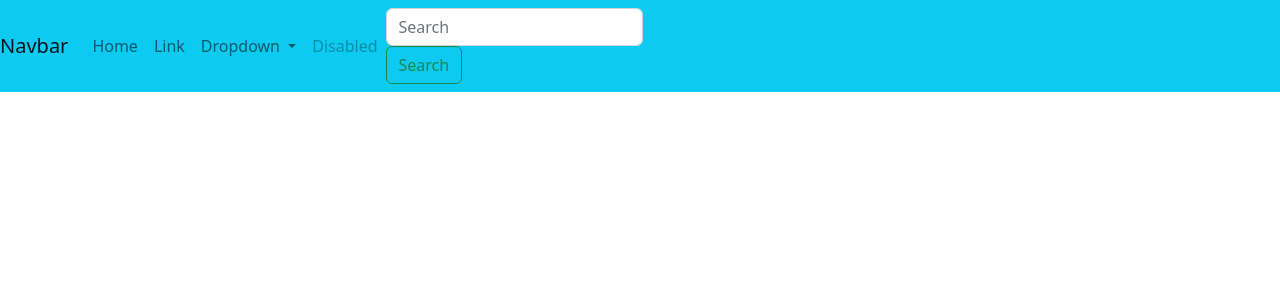
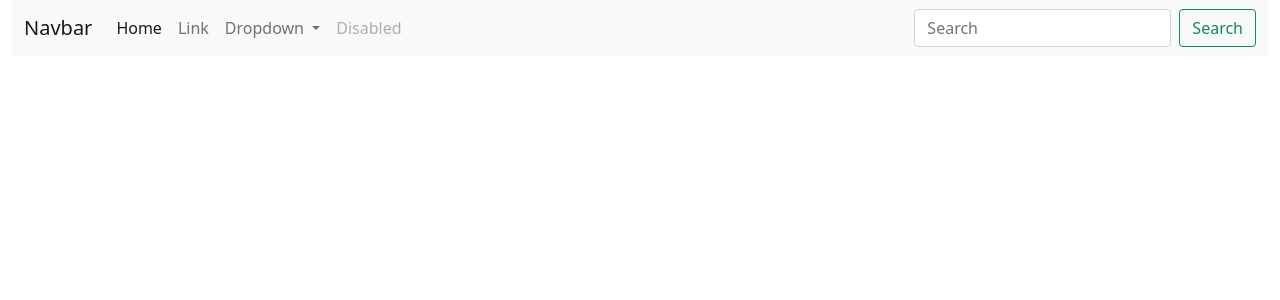
Before and after one commit to theKhan22/PC-Components-Site, a PHP site: page /Home.php in a window 1280 px wide. Shown: the top 300 px of the page. Run offline with PHP 8.4, Linux system fonts and the light colour scheme.

Commit message:
Update Home.php

```diff
--- a/E-Commerce/Home.php
+++ b/E-Commerce/Home.php
@@ -1,54 +1,60 @@
+<!DOCTYPE html>
 <html lang="en">
 <head>
   <meta charset="UTF-8">
   <meta http-equiv="X-UA-Compatible" content="IE=edge">
   <meta name="viewport" content="width=device-width, initial-scale=1.0">
+  <title>Tech Site</title>
+  <!-- bootstrap css link-->
+  <link href="https://cdn.jsdelivr.net/npm/bootstrap@5.1.3/dist/css/bootstrap.min.css" rel="stylesheet" integrity="sha384-1BmE4kWBq78iYhFldvKuhfTAU6auU8tT94WrHftjDbrCEXSU1oBoqyl2QvZ6jIW3" crossorigin="anonymous">
+  <!-- font awesome link-->
+  <link rel="stylesheet" href="https://cdnjs.cloudflare.com/ajax/libs/font-awesome/6.2.0/css/all.min.css" integrity="sha512-xh6O/CkQoPOWDdYTDqeRdPCVd1SpvCA9XXcUnZS2FmJNp1coAFzvtCN9BmamE+4aHK8yyUHUSCcJHgXloTyT2A==" crossorigin="anonymous" referrerpolicy="no-referrer" />
 
-  <title>Home Page</title>
-  <link href="https://cdn.jsdelivr.net/npm/bootstrap@5.2.2/dist/css/bootstrap.min.css" rel="stylesheet" integrity="sha384-Zenh87qX5JnK2Jl0vWa8Ck2rdkQ2Bzep5IDxbcnCeuOxjzrPF/et3URy9Bv1WTRi" crossorigin="anonymous">
-  <link rel="stylesheet" href="https://cdnjs.cloudflare.com/ajax/libs/font-awesome/6.2.0/css/all.min.css" integrity="sha512-xh6O/CkQoPOWDdYTDqeRdPCVd1SpvCA9XXcUnZS2FmJNp1coAFzvtCN9BmamE+4aHK8yyUHUSCcJHgXloTyT2A==" crossorigin="anonymous" referrerpolicy="no-referrer" />
 </head>
 <body>
-  <div class="container-fluid p-0">
-    <nav class="navbar navbar-expand-lg navbar-light bg-info">
+  <div class="container-fluid">
+    <!-- first child-->
+    <nav class="navbar navbar-expand-lg navbar-light bg-light">
+      <div class="container-fluid">
         <a class="navbar-brand" href="#">Navbar</a>
-      <button class="navbar-toggler" type="button" data-toggle="collapse" data-target="#navbarSupportedContent" aria-controls="navbarSupportedContent" aria-expanded="false" aria-label="Toggle navigation">
+        <button class="navbar-toggler" type="button" data-bs-toggle="collapse" data-bs-target="#navbarSupportedContent" aria-controls="navbarSupportedContent" aria-expanded="false" aria-label="Toggle navigation">
           <span class="navbar-toggler-icon"></span>
         </button>
-
         <div class="collapse navbar-collapse" id="navbarSupportedContent">
-        <ul class="navbar-nav mr-auto">
-          <li class="nav-item active">
-            <a class="nav-link" href="#">Home <span class="sr-only">(current)</span></a>
+          <ul class="navbar-nav me-auto mb-2 mb-lg-0">
+            <li class="nav-item">
+              <a class="nav-link active" aria-current="page" href="#">Home</a>
             </li>
             <li class="nav-item">
               <a class="nav-link" href="#">Link</a>
             </li>
             <li class="nav-item dropdown">
-            <a class="nav-link dropdown-toggle" href="#" id="navbarDropdown" role="button" data-toggle="dropdown" aria-haspopup="true" aria-expanded="false">
+              <a class="nav-link dropdown-toggle" href="#" id="navbarDropdown" role="button" data-bs-toggle="dropdown" aria-expanded="false">
                 Dropdown
               </a>
-            <div class="dropdown-menu" aria-labelledby="navbarDropdown">
-              <a class="dropdown-item" href="#">Action</a>
-              <a class="dropdown-item" href="#">Another action</a>
-              <div class="dropdown-divider"></div>
-              <a class="dropdown-item" href="#">Something else here</a>
-            </div>
+              <ul class="dropdown-menu" aria-labelledby="navbarDropdown">
+                <li><a class="dropdown-item" href="#">Action</a></li>
+                <li><a class="dropdown-item" href="#">Another action</a></li>
+                <li><hr class="dropdown-divider"></li>
+                <li><a class="dropdown-item" href="#">Something else here</a></li>
+              </ul>
             </li>
             <li class="nav-item">
-            <a class="nav-link disabled" href="#">Disabled</a>
+              <a class="nav-link disabled">Disabled</a>
             </li>
           </ul>
-        <form class="form-inline my-2 my-lg-0">
-          <input class="form-control mr-sm-2" type="search" placeholder="Search" aria-label="Search">
-          <button class="btn btn-outline-success my-2 my-sm-0" type="submit">Search</button>
+          <form class="d-flex">
+            <input class="form-control me-2" type="search" placeholder="Search" aria-label="Search">
+            <button class="btn btn-outline-success" type="submit">Search</button>
           </form>
         </div>
+      </div>
     </nav>
-
   </div>
 
 
-<script src="https://cdn.jsdelivr.net/npm/bootstrap@5.2.2/dist/js/bootstrap.bundle.min.js" integrity="sha384-OERcA2EqjJCMA+/3y+gxIOqMEjwtxJY7qPCqsdltbNJuaOe923+mo//f6V8Qbsw3" crossorigin="anonymous"></script>
+
+<!-- bootstrap js link-->
+<script src="https://cdn.jsdelivr.net/npm/bootstrap@5.1.3/dist/js/bootstrap.bundle.min.js" integrity="sha384-ka7Sk0Gln4gmtz2MlQnikT1wXgYsOg+OMhuP+IlRH9sENBO0LRn5q+8nbTov4+1p" crossorigin="anonymous"></script>
 </body>
 </html>
```
Lines whose indentation alone changed are shown as unchanged.
